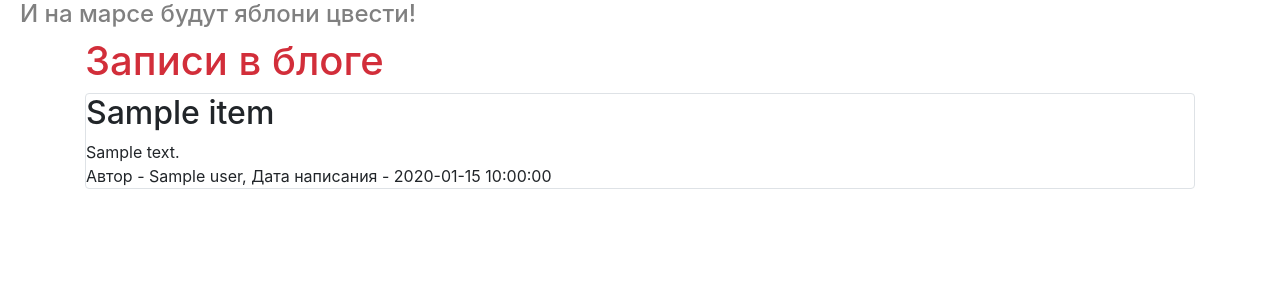
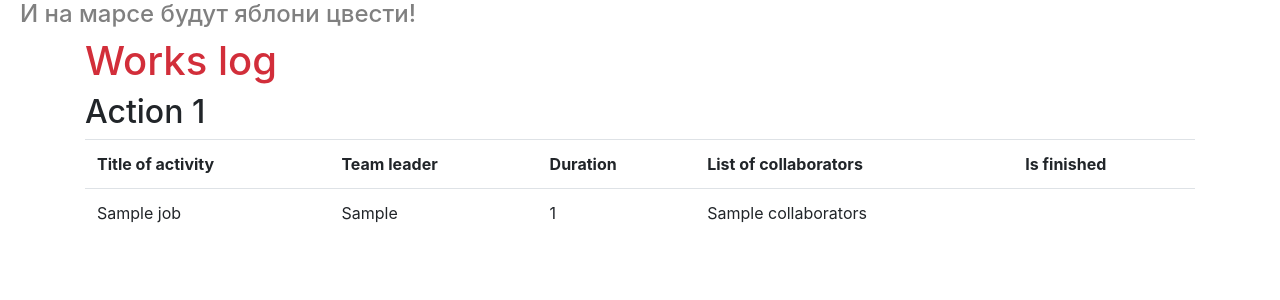
Before and after one commit to sasiik/YandexLyceum, a Flask app: template templates/index.html in a window 1280 px wide. Shown: the part 72-372 px from the top of the page. Run offline with Flask 3, Linux system fonts and the light colour scheme; the template is opened without the code that fills it: most values are stand-ins (such as "Sample title", 1, 10 or a date in 2020); parts of the project's set-up code (start-up, migrations or seed data) failed here and were passed over; some libraries are stand-ins or nearby versions.

Commit message:
Журнал работ

```diff
--- a/main.py
+++ b/main.py
@@ -14,8 +14,10 @@
 @app.route("/")
 def index():
     db_sess = db_session.create_session()
-    news = db_sess.query(News).filter(News.is_private != True)
-    return render_template("index.html", news=news)
+    jobs = db_sess.query(Jobs).all()
+    for item in jobs:
+        print(item.work_size)
+    return render_template("index.html", jobs=jobs)
 
 
 @app.route('/register', methods=['GET', 'POST'])
@@ -83,5 +85,5 @@
 
 
 if __name__ == '__main__':
-    main(db_path=input())
-    # app.run()
+    main('db/jobs.db')
+    app.run()
--- a/templates/index.html
+++ b/templates/index.html
@@ -1,16 +1,24 @@
 {% extends "base.html" %}
 
 {% block content %}
-<h1>Записи в блоге</h1>
-{% for item in news%}
-<div class="col-md6 border rounded">
-    <h2>{{item.title}}</h2>
-    <div>
-        {{item.content}}
-    </div>
-    <div>
-        Автор - {{item.user.name}}, Дата написания - {{item.created_date}}
-    </div>
-</div>
+<h1>Works log</h1>
+{% for item in jobs%}
+<h2>Action {{loop.index}}</h2>
+<table class="table">
+    <tr>
+        <th>Title of activity</th>
+        <th>Team leader</th>
+        <th>Duration</th>
+        <th>List of collaborators</th>
+        <th>Is finished</th>
+    </tr>
+    <tr>
+        <td>{{item.job}}</td>
+        <td>{{item.team_leader}}</td>
+        <td>{{item.work_size}}</td>
+        <td>{{item.collaborators}}</td>
+        <td>{{item.is_finished}}</td>
+    </tr>
+</table>
 {% endfor %}
 {% endblock %}
```
